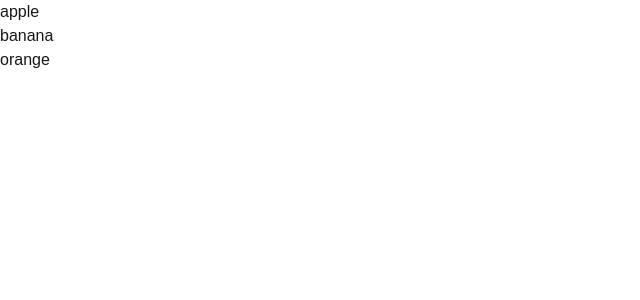
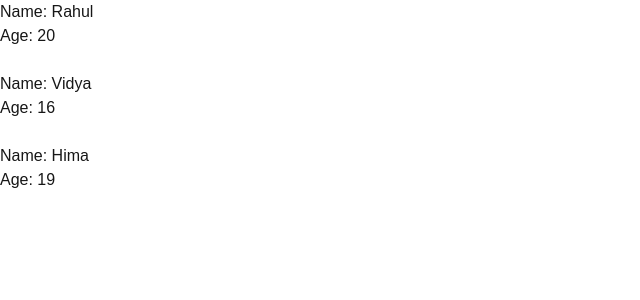
Before and after one commit to thushara-bajimar/Skill-Lab, a Next.js app in the folder Sahyadri 3/ReactJS/my-app/: page / in a window 1280 px wide. Shown: the top 300 px of the page, without its empty margins (0-640 px from the left). Built offline with nearby package versions, Linux system fonts and the light colour scheme.

Commit message:
rendering+

```diff
--- a/Sahyadri 3/ReactJS/my-app/app/page.js
+++ b/Sahyadri 3/ReactJS/my-app/app/page.js
@@ -20,19 +20,27 @@ function User1({ name, age }) {  // name start with capital
 
 // Rendering Lists in React allows you to display multiple items dynamically by iterating over data and rendering components or elements for each item.
 
-const fruits = ["apple", "banana", "orange"];
-fruits.map((fruit) => {
-  console.log(fruit);
-})
 
 export default function Page() {
-  const fruits = ["apple", "banana", "orange"];
+  const students = [
+    { id: 1, name: "Rahul", age: 20 },
+    { id: 2, name: "Vidya", age: 16 },
+    { id: 3, name: "Hima", age: 19 }
+  ];
   return (
     <div>
-      {fruits.map((fruit) => (
-        <h3>{fruit}</h3>
-      ))}
+    {students.map((student) => (
+      <>
+        <div key={student.id}>
+          <h3>Name: {student.name}</h3>
+          <h3>Age: {student.age}</h3>
+        </div>
+        <br></br>
+      </>
+      ))
+    }
     </div>
+
   )
 
 
```
